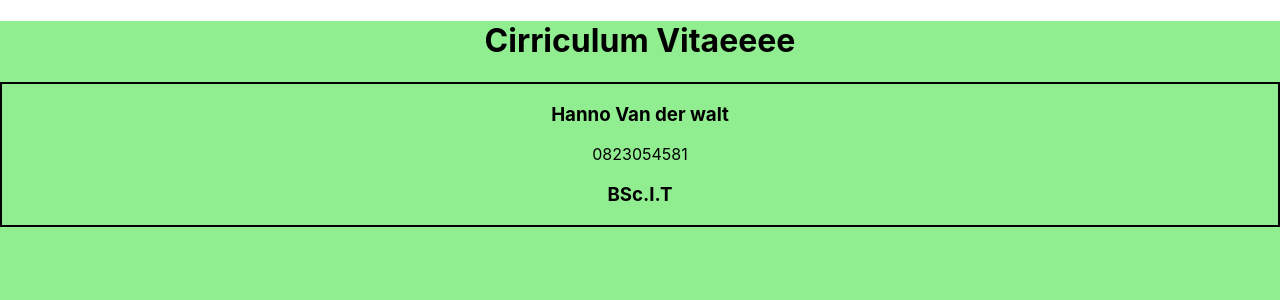
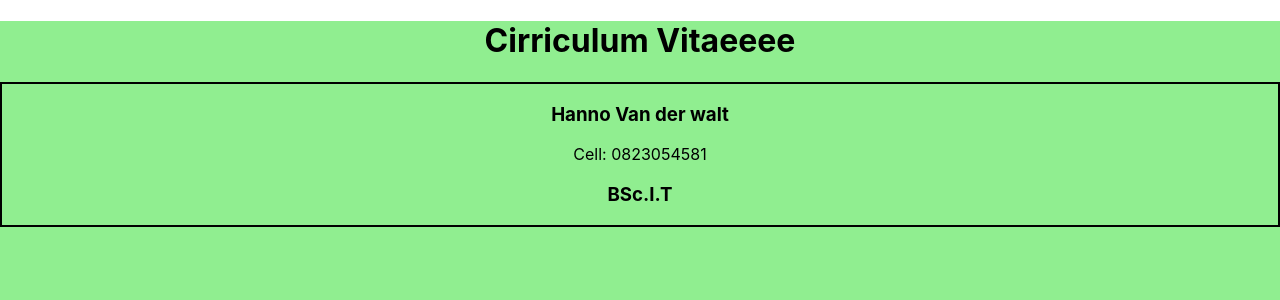
Before and after one commit to hannovdw/Project1, a React (Create React App) app in the folder project1/: page / in a window 1280 px wide. Shown: the top 300 px of the page. Built offline with nearby package versions, Linux system fonts and the light colour scheme.

Commit message:
commit change on master

```diff
--- a/project1/src/tweet.js
+++ b/project1/src/tweet.js
@@ -5,7 +5,7 @@ function Tweet(){
     return(
         <div className="tweet">
             <h3>Hanno Van der walt</h3>
-            <p>0823054581</p>
+            <p>Cell: 0823054581</p>
             <h3>BSc.I.T</h3>
         </div>
     );
```
